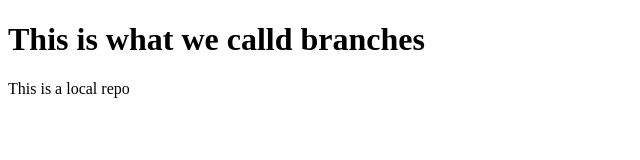
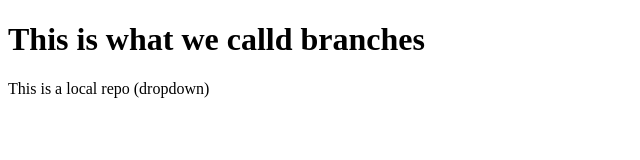
Before and after one commit to xmax11/localrepo, a plain HTML site: page index.html in a window 1280 px wide. Shown: the whole page, without its empty margins (0-640 px from the left). Drawn offline with Linux system fonts and the light colour scheme.

```diff
--- a/index.html
+++ b/index.html
@@ -7,6 +7,6 @@
 </head>
 <body>
     <h1>This is what we calld branches</h1>
-    <p>This is a local repo</p>
+    <p>This is a local repo (dropdown)</p>
 </body>
 </html>
```
